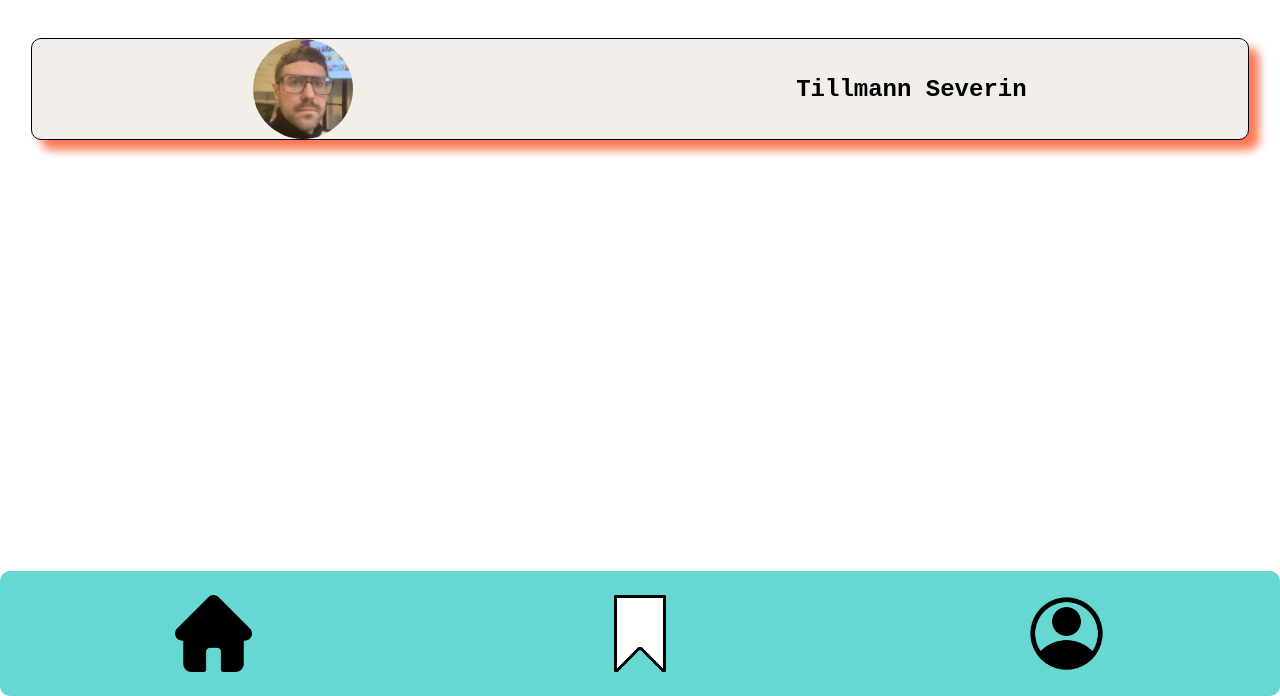
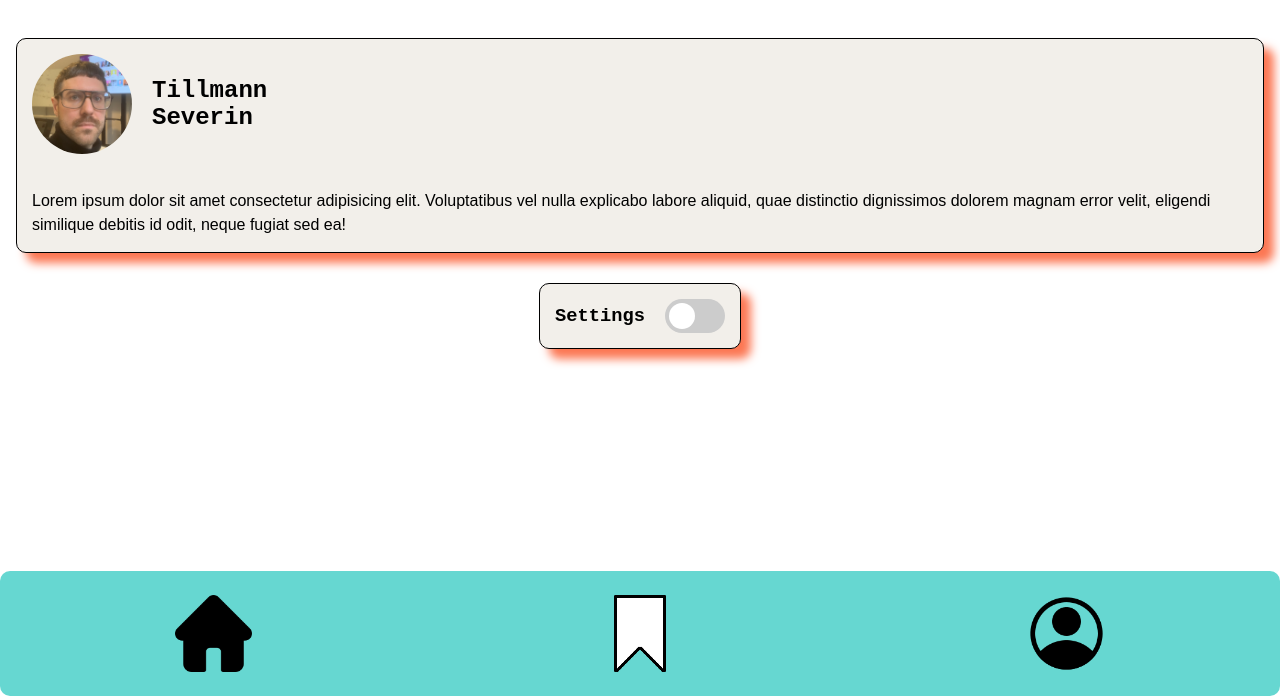
Before and after one commit to TS-Severin/tillmann-quiz-app, a plain HTML site: page profile.html in a window 1280 px wide. Shown: the part 104-800 px from the top of the page. Drawn offline with Linux system fonts and the light colour scheme.

Commit message:
add profile page

```diff
--- a/profile.html
+++ b/profile.html
@@ -12,15 +12,28 @@
       <h1>Castle Quiz</h1>
     </header>
 
-    <main>
-      <section class="profile-container">
+    <main class="profile-main">
+      <div class="profile-container">
         <img
           class="profilepic"
           src="./resources/portrait_spiced.jpg"
           alt="portrait of sitecreator"
         />
-        <h2 class="name">Tillmann Severin</h2>
-      </section>
+        <h2 class="name">Tillmann<br />Severin</h2>
+        <p class="bio">
+          Lorem ipsum dolor sit amet consectetur adipisicing elit. Voluptatibus
+          vel nulla explicabo labore aliquid, quae distinctio dignissimos
+          dolorem magnam error velit, eligendi similique debitis id odit, neque
+          fugiat sed ea!
+        </p>
+      </div>
+      <div class="profile-container">
+        <h3 class="name">Settings</h3>
+        <label class="switch">
+          <input type="checkbox" />
+          <span class="slider round"></span>
+        </label>
+      </div>
     </main>
 
     <footer>
--- a/style.css
+++ b/style.css
@@ -115,18 +115,26 @@ main {
   border-radius: var(--standard-border-radius);
 }
 
+.profile-main {
+  display: flex;
+  flex-direction: column;
+  margin-bottom: 110px;
+}
+
 .profile-container {
   display: flex;
   flex-direction: row;
   border-radius: var(--standard-border-radius);
   border: solid 1px;
-  width: 95%;
-  justify-content: space-around;
+  gap: 20px;
   align-items: center;
   box-shadow: 10px 10px 10px var(--background-color-answer-button);
   font-family: var(--font-family-content);
   background-color: var(--background-color-main);
   margin: 30px 5px 0 5px;
+  flex-wrap: wrap;
+  padding: 15px;
+  max-width: 95%;
 }
 
 .name {
@@ -138,6 +146,89 @@ main {
   border-radius: 100px;
 }
 
+.bio {
+  margin-top: 15px;
+  line-height: 1.5rem;
+}
+
+.settings {
+  display: flex;
+  width: 95%;
+  flex-direction: row;
+  border-radius: var(--standard-border-radius);
+  border: solid 1px;
+  align-items: center;
+  box-shadow: 10px 10px 10px var(--background-color-answer-button);
+  font-family: var(--font-family-content);
+  background-color: var(--background-color-main);
+  margin: 30px 5px 0 5px;
+  padding: 15px;
+}
+
+/* Switch */
+
+.switch {
+  position: relative;
+  display: inline-block;
+  width: 60px;
+  height: 34px;
+}
+
+.switch input {
+  opacity: 0;
+  width: 0;
+  height: 0;
+}
+
+.slider {
+  position: absolute;
+  cursor: pointer;
+  top: 0;
+  left: 0;
+  right: 0;
+  bottom: 0;
+  background-color: #ccc;
+  -webkit-transition: 0.4s;
+  transition: 0.4s;
+}
+
+.slider:before {
+  position: absolute;
+  content: "";
+  height: 26px;
+  width: 26px;
+  left: 4px;
+  bottom: 4px;
+  background-color: white;
+  -webkit-transition: 0.4s;
+  transition: 0.4s;
+}
+
+input:checked + .slider {
+  background-color: #2196f3;
+}
+
+input:focus + .slider {
+  box-shadow: 0 0 1px #2196f3;
+}
+
+input:checked + .slider:before {
+  -webkit-transform: translateX(26px);
+  -ms-transform: translateX(26px);
+  transform: translateX(26px);
+}
+
+/* Rounded sliders */
+.slider.round {
+  border-radius: 34px;
+}
+
+.slider.round:before {
+  border-radius: 50%;
+}
+
+/* footer */
+
 footer img {
   width: 6%;
 }
```
